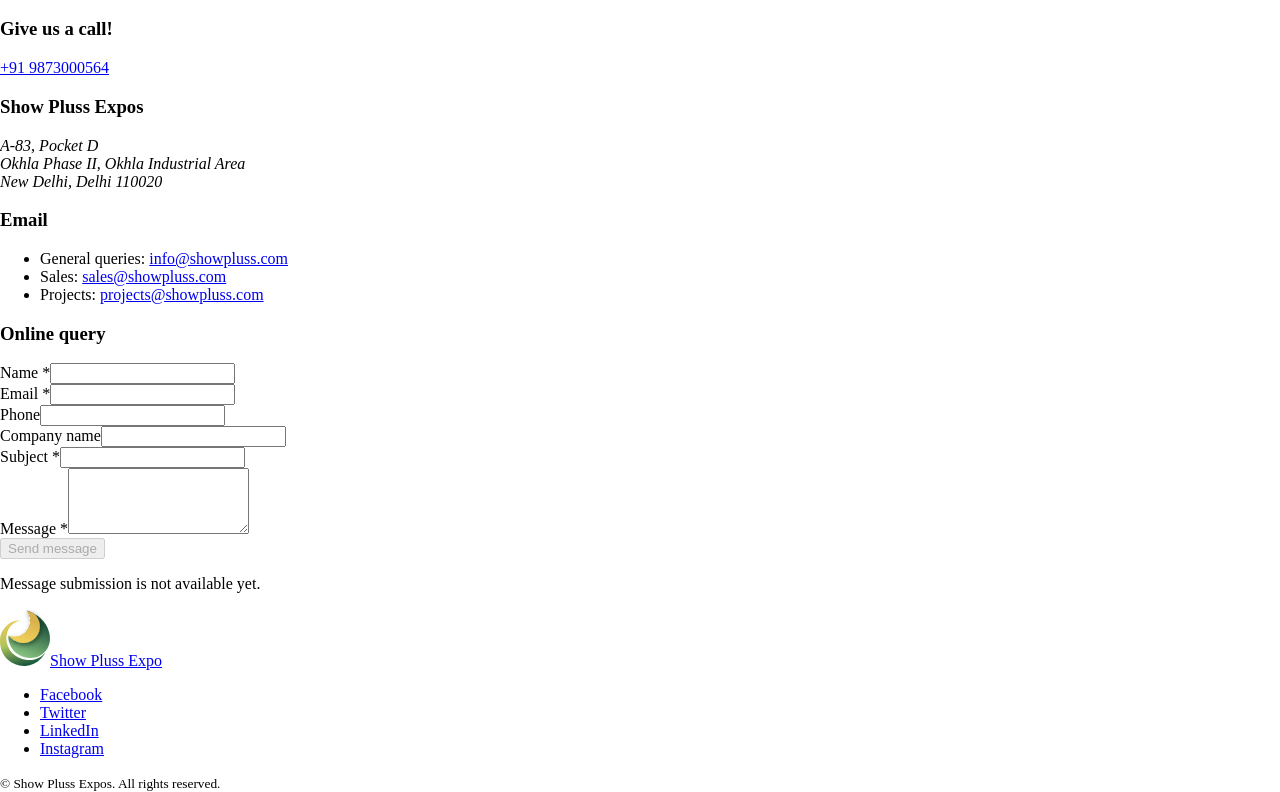
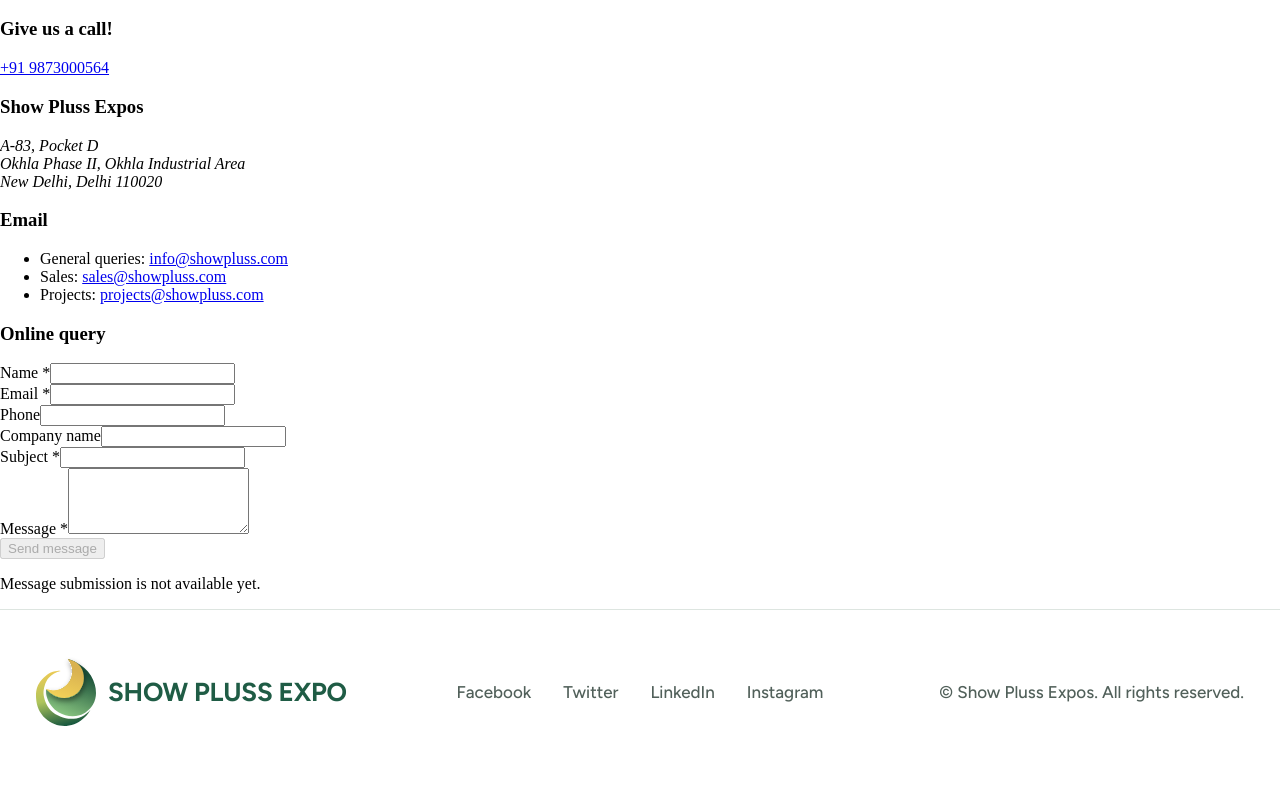
Before and after one commit to kasaxena5/showpluss, a Next.js app in the folder Web/: page / in a window 1280 px wide. Shown: the part 3323-4115 px from the top of the page. Built offline with nearby package versions, Linux system fonts and the light colour scheme.

Commit message:
Adding CSS

```diff
--- a/Web/src/components/layout/Footer.tsx
+++ b/Web/src/components/layout/Footer.tsx
@@ -3,36 +3,38 @@ import Link from "next/link";
 import { ASSETS } from "@/constants/assets";
 import { EXTERNAL_LINKS } from "@/constants/external-links";
 import { ROUTES } from "@/constants/routes";
+import "@/styles/footer.css";
 
 export default function Footer() {
   return (
-    <footer>
-      <Link href={ROUTES.home}>
+    <footer className="footer">
+      <Link href={ROUTES.home} className="footer-brand">
         <Image
+          className="footer-logo"
           src={ASSETS.brand.symbol}
           alt=""
-          width={50}
-          height={57}
+          width={60}
+          height={69}
         />
         <span>Show Pluss Expo</span>
       </Link>
-      <nav aria-label="Social media">
-        <ul>
+      <nav className="footer-socials" aria-label="Social media">
+        <ul className="footer-links">
           <li>
-            <a href={EXTERNAL_LINKS.facebook}>Facebook</a>
+            <a href={EXTERNAL_LINKS.facebook} className="footer-link">Facebook</a>
           </li>
           <li>
-            <a href={EXTERNAL_LINKS.twitter}>Twitter</a>
+            <a href={EXTERNAL_LINKS.twitter} className="footer-link">Twitter</a>
           </li>
           <li>
-            <a href={EXTERNAL_LINKS.linkedIn}>LinkedIn</a>
+            <a href={EXTERNAL_LINKS.linkedIn} className="footer-link">LinkedIn</a>
           </li>
           <li>
-            <a href={EXTERNAL_LINKS.instagram}>Instagram</a>
+            <a href={EXTERNAL_LINKS.instagram} className="footer-link">Instagram</a>
           </li>
         </ul>
       </nav>
-      <small>&copy; Show Pluss Expos. All rights reserved.</small>
+      <small className="footer-copyright">&copy; Show Pluss Expos. All rights reserved.</small>
     </footer>
   );
 }
--- /dev/null
+++ b/Web/src/styles/footer.css
@@ -0,0 +1,62 @@
+.footer {
+  display: grid;
+  grid-template-columns: 1fr auto 1fr;
+  align-items: center;
+  gap: var(--space-32);
+  box-sizing: border-box;
+  min-height: 164px;
+  padding: var(--space-43) var(--space-36);
+  border-top: 1px solid var(--color-line);
+  background: var(--color-card);
+  color: var(--color-muted);
+  font-family: var(--font-body);
+  font-size: var(--font-size-body-regular);
+  font-weight: var(--font-weight-medium);
+  line-height: var(--line-height-body-regular);
+}
+
+.footer-brand {
+  display: flex;
+  align-items: center;
+  justify-self: start;
+  gap: var(--space-12);
+  color: var(--color-green-700);
+  font-size: 26px;
+  font-weight: var(--font-weight-bold);
+  letter-spacing: var(--letter-spacing-logo);
+  text-decoration: none;
+  text-transform: uppercase;
+  white-space: nowrap;
+}
+
+.footer-logo {
+  display: block;
+  flex-shrink: 0;
+}
+
+.footer-links {
+  display: flex;
+  flex-wrap: wrap;
+  justify-content: center;
+  gap: var(--space-12) var(--space-32);
+  margin: 0;
+  padding: 0;
+  list-style: none;
+}
+
+.footer-link {
+  color: inherit;
+  text-decoration: none;
+}
+
+.footer-link:hover,
+.footer-link:focus-visible {
+  color: var(--color-green-700);
+  text-decoration: underline;
+  text-underline-offset: 4px;
+}
+
+.footer-copyright {
+  justify-self: end;
+  font-size: inherit;
+}
```
